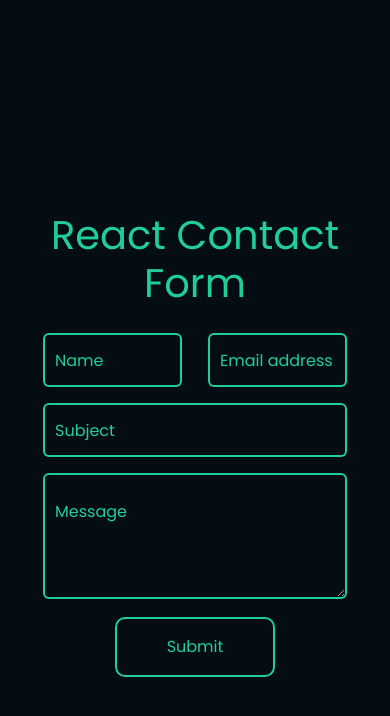
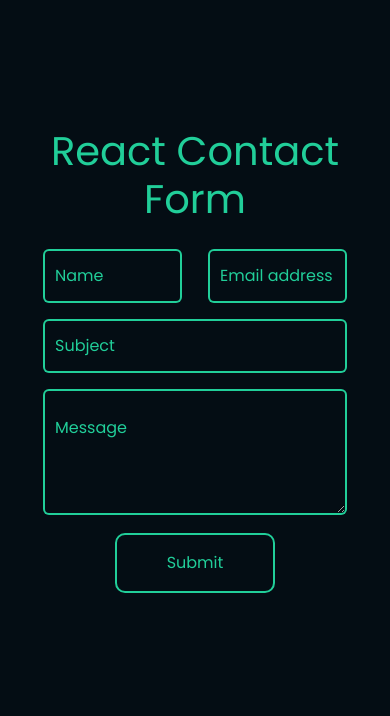
Before and after one commit to ksentak/react-contact-form, a React (Create React App) app: page / in a window 390 px wide. Shown: the top 716 px of the page. Built offline with nearby package versions, Linux system fonts and the light colour scheme.

Commit message:
minor styling change

```diff
--- a/src/index.css
+++ b/src/index.css
@@ -19,7 +19,7 @@ h1 {
 
 .App {
   height: 75vh;
-  margin-top: 25vh;
+  margin-top: 15vh;
 }
 
 form {
@@ -85,3 +85,10 @@ form {
   color: var(--dark) !important;
   border: 2px solid var(--green);
 }
+
+@media (max-width: 768px) {
+  .submit-message {
+    width: 125px;
+    margin-left: 200px;
+  }
+}
```
